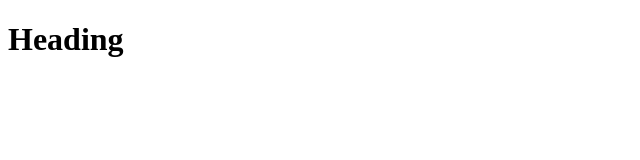
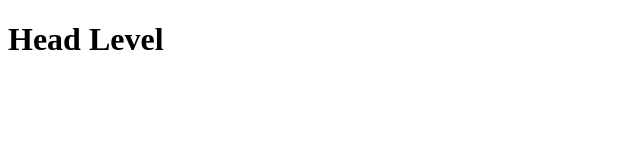
Before and after one commit to mugilan-1702/Samplerepo, a plain HTML site: page index.html in a window 1280 px wide. Shown: the whole page, without its empty margins (0-640 px from the left). Drawn offline with Linux system fonts and the light colour scheme.

Commit message:
Heading name changed

```diff
--- a/index.html
+++ b/index.html
@@ -6,6 +6,6 @@
     <title>Document</title>
 </head>
 <body>
-    <h1>Heading</h1>
+    <h1>Head Level</h1>
 </body>
 </html>
```
